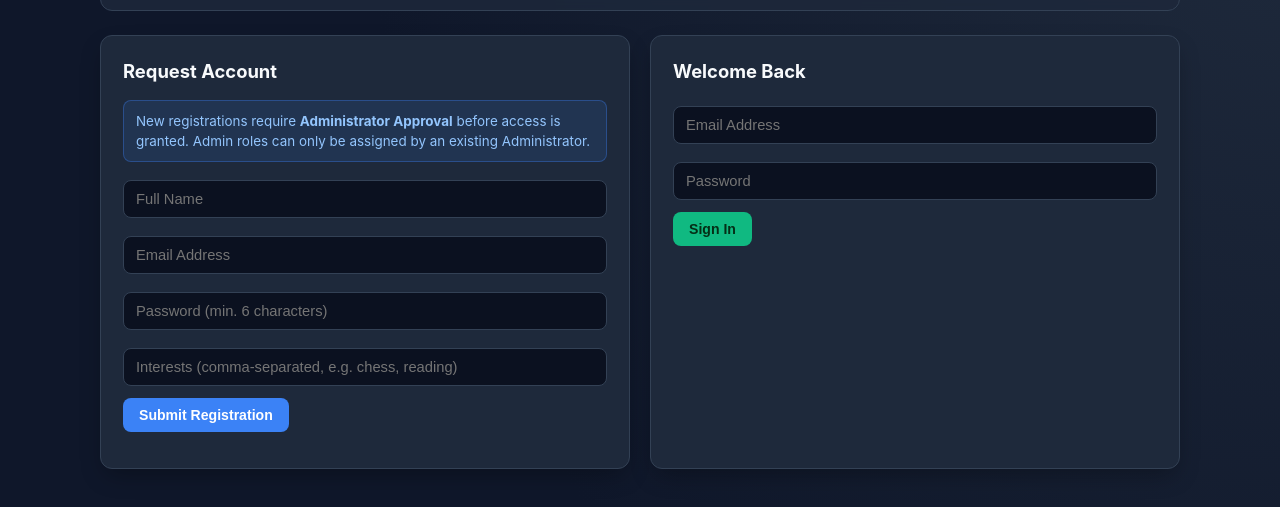
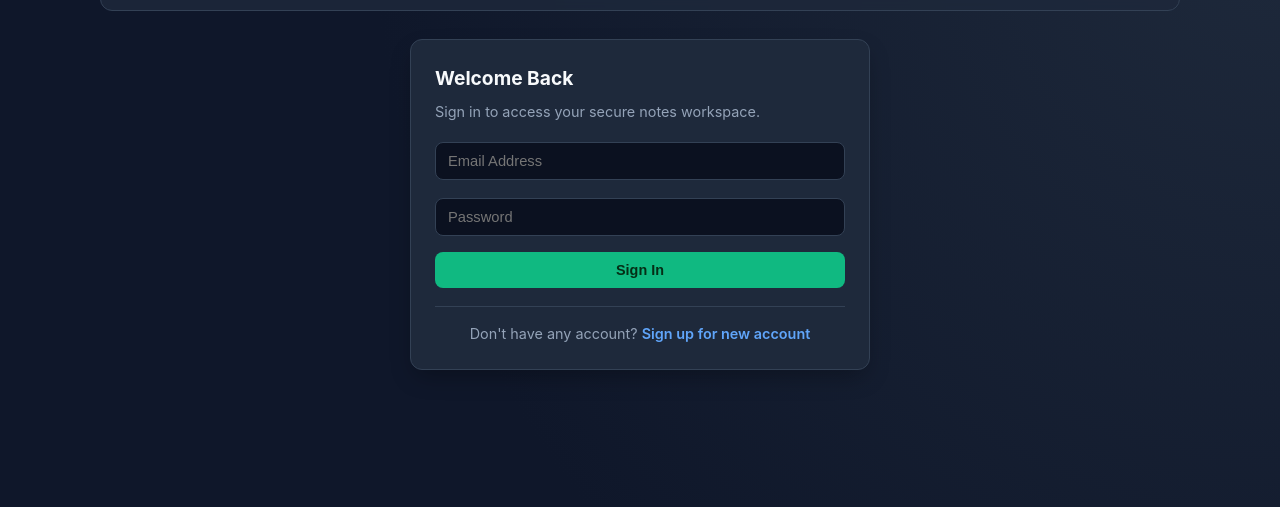
Before and after one commit to Murshed1603/secure-notes-frontend, a plain HTML site: page index.html in a window 1280 px wide. Shown: the part 77-584 px from the top of the page. Drawn offline with Linux system fonts and the light colour scheme.

Commit message:
Separated the login and registration pages for clear view

```diff
--- a/app.js
+++ b/app.js
@@ -1,4 +1,4 @@
-const PROD_API = 'https://secure-notes-backend-xxxx.onrender.com/api';
+const PROD_API = 'https://YOUR-LIVE-BACKEND-URL.onrender.com/api';
 const API =
   window.location.hostname === 'localhost' ||
   window.location.hostname === '127.0.0.1' ||
@@ -12,6 +12,20 @@ let notePage = 1;
 let userPage = 1;
 
 const EMAIL_REGEX = /^[^\s@]+@[^\s@]+\.[^\s@]{2,}$/;
+
+function showAuthView(view) {
+  const loginCard = document.getElementById('loginCard');
+  const registerCard = document.getElementById('registerCard');
+  document.getElementById('regMessage').innerText = '';
+
+  if (view === 'register') {
+    loginCard.classList.add('hidden');
+    registerCard.classList.remove('hidden');
+  } else {
+    registerCard.classList.add('hidden');
+    loginCard.classList.remove('hidden');
+  }
+}
 
 function validateAuthInputs(email, password, requireName = false, name = '') {
   if (requireName && !name.trim()) {
@@ -60,6 +74,7 @@ function updateUI() {
     }
   } else {
     authSec.classList.remove('hidden');
+    showAuthView('login');
     dash.classList.add('hidden');
     logoutBtn.classList.add('hidden');
     statusBar.innerText = 'Not logged in';
@@ -95,6 +110,7 @@ async function register() {
       document.getElementById('regInterests').value = '';
       document.getElementById('regMessage').innerText = data.message;
       alert(data.message);
+      showAuthView('login');
       return;
     }
 
--- a/index.html
+++ b/index.html
@@ -43,7 +43,7 @@
       backdrop-filter: blur(8px);
       border: 1px solid var(--border);
       border-radius: 12px;
-      margin-bottom: 24px;
+      margin-bottom: 28px;
     }
     .brand { display: flex; align-items: center; gap: 10px; }
     .brand-dot {
@@ -63,16 +63,40 @@
       border: 1px solid var(--border);
     }
 
+    /* Centered Single-Card Auth Wrapper */
+    .auth-wrapper {
+      max-width: 460px;
+      margin: 24px auto;
+    }
+    .auth-switch {
+      margin-top: 18px;
+      padding-top: 16px;
+      border-top: 1px solid var(--border);
+      text-align: center;
+      font-size: 0.9rem;
+      color: var(--muted);
+    }
+    .auth-switch a {
+      color: #60a5fa;
+      font-weight: 600;
+      text-decoration: none;
+      cursor: pointer;
+    }
+    .auth-switch a:hover {
+      text-decoration: underline;
+      color: #93c5fd;
+    }
+
     .grid-2 { display: grid; grid-template-columns: repeat(auto-fit, minmax(320px, 1fr)); gap: 20px; }
     section {
       background: var(--surface);
       border: 1px solid var(--border);
       border-radius: 12px;
-      padding: 22px;
+      padding: 24px;
       margin-bottom: 22px;
       box-shadow: 0 10px 25px -5px rgba(0, 0, 0, 0.3);
     }
-    h2 { margin: 0 0 14px; font-size: 1.15rem; display: flex; align-items: center; gap: 8px; }
+    h2 { margin: 0 0 14px; font-size: 1.2rem; display: flex; align-items: center; gap: 8px; }
     h3 { margin: 0 0 10px; font-size: 1rem; color: #cbd5e1; }
 
     input, textarea, select {
@@ -93,16 +117,17 @@
       background: var(--primary);
       color: white;
       border: none;
-      padding: 9px 16px;
+      padding: 10px 16px;
       border-radius: 8px;
       font-weight: 600;
-      font-size: 0.88rem;
+      font-size: 0.9rem;
       cursor: pointer;
       transition: background 0.15s, transform 0.1s;
     }
     button:hover { background: var(--primary-hover); }
     button:active { transform: scale(0.98); }
 
+    .btn-full { width: 100%; margin-top: 4px; }
     .btn-secondary { background: #334155; }
     .btn-secondary:hover { background: #475569; }
     .btn-accent { background: var(--accent); color: #052e16; }
@@ -138,7 +163,7 @@
       padding: 10px 12px;
       border-radius: 8px;
       font-size: 0.84rem;
-      margin-bottom: 12px;
+      margin-bottom: 14px;
     }
 
     .pagination-bar {
@@ -180,9 +205,23 @@
       </div>
     </header>
 
-    <!-- AUTHENTICATION VIEW -->
-    <div id="authSection" class="grid-2">
-      <section>
+    <!-- AUTHENTICATION VIEWS (SINGLE PAGE AT A TIME) -->
+    <div id="authSection" class="auth-wrapper">
+
+      <!-- PAGE 1: LOGIN VIEW (SHOWN FIRST) -->
+      <section id="loginCard">
+        <h2>Welcome Back</h2>
+        <p style="color: var(--muted); font-size: 0.9rem; margin: -6px 0 14px;">Sign in to access your secure notes workspace.</p>
+        <input id="loginEmail" type="email" placeholder="Email Address" />
+        <input id="loginPassword" type="password" placeholder="Password" />
+        <button class="btn-accent btn-full" onclick="login()">Sign In</button>
+        <div class="auth-switch">
+          Don't have any account? <a onclick="showAuthView('register')">Sign up for new account</a>
+        </div>
+      </section>
+
+      <!-- PAGE 2: SIGN UP / REQUEST ACCOUNT VIEW -->
+      <section id="registerCard" class="hidden">
         <h2>Request Account</h2>
         <div class="notice">
           New registrations require <strong>Administrator Approval</strong> before access is granted. Admin roles can only be assigned by an existing Administrator.
@@ -191,16 +230,13 @@
         <input id="regEmail" type="email" placeholder="Email Address" />
         <input id="regPassword" type="password" placeholder="Password (min. 6 characters)" />
         <input id="regInterests" placeholder="Interests (comma-separated, e.g. chess, reading)" />
-        <button onclick="register()">Submit Registration</button>
-        <p id="regMessage" style="margin-top:12px; font-size:0.9rem; color:#34d399;"></p>
+        <button class="btn-full" onclick="register()">Submit Registration</button>
+        <p id="regMessage" style="margin-top:12px; font-size:0.88rem; color:#34d399;"></p>
+        <div class="auth-switch">
+          Already have an account? <a onclick="showAuthView('login')">Sign in</a>
+        </div>
       </section>
 
-      <section>
-        <h2>Welcome Back</h2>
-        <input id="loginEmail" type="email" placeholder="Email Address" />
-        <input id="loginPassword" type="password" placeholder="Password" />
-        <button class="btn-accent" onclick="login()">Sign In</button>
-      </section>
     </div>
 
     <!-- MAIN DASHBOARD -->
```
